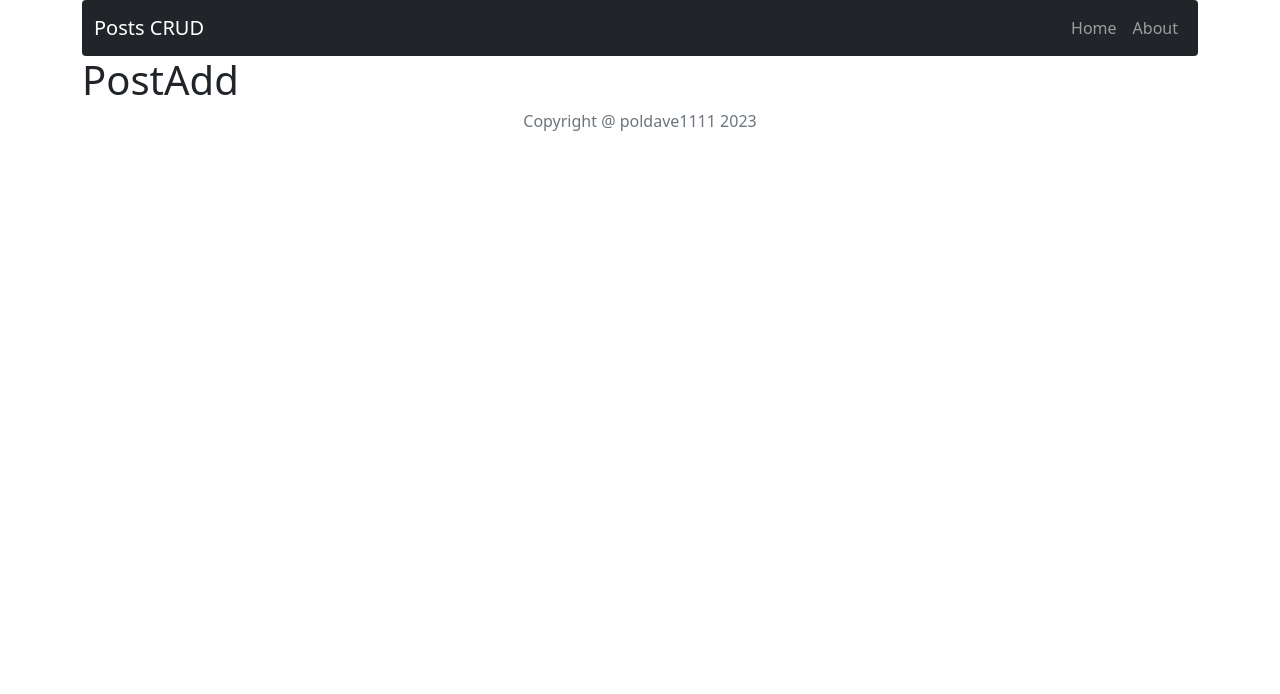
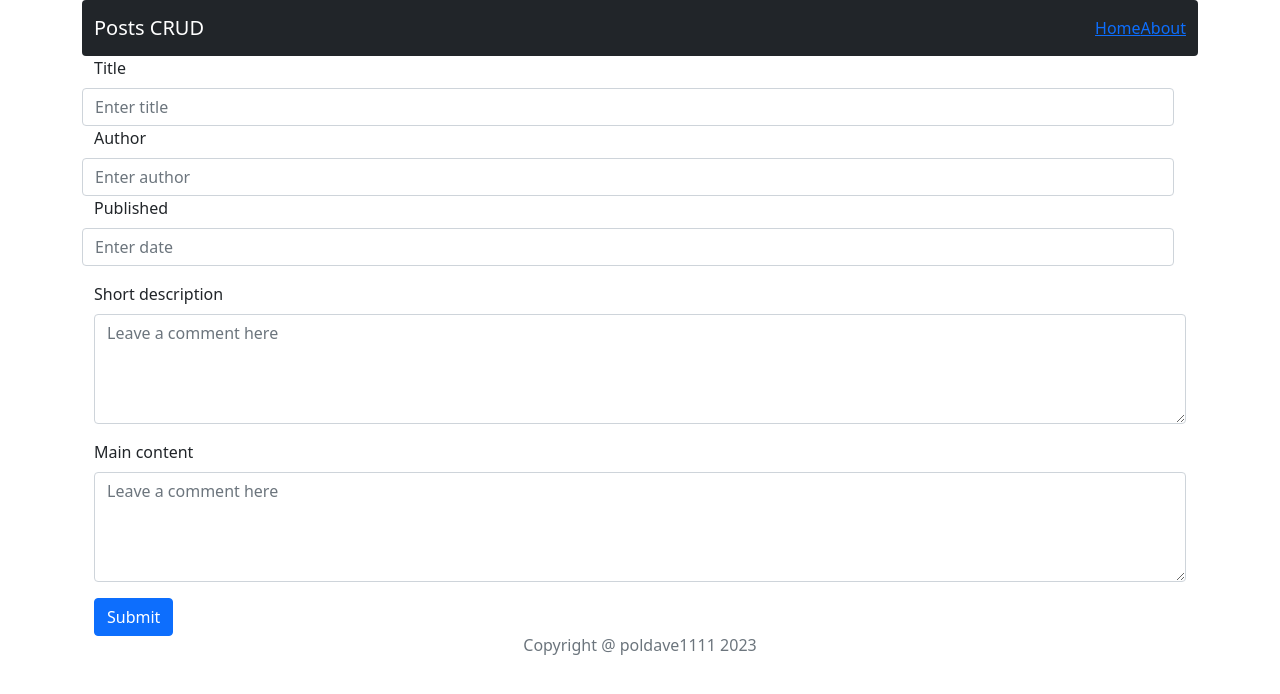
Before and after one commit to poldave111/crud-posts, a React (Create React App) app: page /post/add in a window 1280 px wide. Shown: the top 694 px of the page. Built offline with nearby package versions, Linux system fonts and the light colour scheme.

Commit message:
Add adding post works

```diff
--- a/package.json
+++ b/package.json
@@ -10,12 +10,14 @@
     "react": "^18.2.0",
     "react-bootstrap": "^2.8.0",
     "react-dom": "^18.2.0",
-    "react-redux": "^8.1.2",
-    "react-router-dom": "^6.15.0",
+    "react-redux": "^8.1.3",
+    "react-router": "^6.18.0",
+    "react-router-dom": "^6.18.0",
     "react-scripts": "5.0.1",
     "redux": "^4.1.2",
     "redux-devtools-extension": "^2.13.9",
     "sass": "^1.65.1",
+    "shortid": "^2.2.16",
     "web-vitals": "^2.1.4"
   },
   "scripts": {
--- /dev/null
+++ b/src/components/common/AddPostForm/AddPostForm.js
@@ -0,0 +1,83 @@
+import React, {useState, useEffect} from 'react';
+import { Form, Container, Row, Col, Button } from 'react-bootstrap';
+import { useSelector, useDispatch} from "react-redux";
+import shortid from 'shortid';
+import { addPost } from '../../../redux/postsRedux';
+import { useNavigate } from 'react-router-dom';
+
+const AddPostForm = props => {
+    const dispatch = useDispatch();
+    const navigate = useNavigate();
+    // State to hold form data
+    const [formData, setFormData] = useState({
+        title: '',
+        author: '',
+        publishedDate: '',
+        shortDescription: '',
+        content: '',
+    });
+
+    const handleChange = (e) => {
+        // const key = e.target.name;
+        // const value = e.target.value;
+        const {name, value} = e.target;
+        setFormData({...formData, [name]: value });
+    }
+
+    useEffect(() => {
+        console.log(formData)
+    }
+    ,[formData]);
+
+    const handleSubmit = (e) => {
+        e.preventDefault();
+        console.log('target', e.target);
+        dispatch(addPost({...formData, id: shortid()}));
+        navigate("/");
+    }
+
+    return (
+        <Container>
+            <Form onSubmit={handleSubmit}>
+                {/* Single-line fields */}
+                <Row className="mb-3">
+                    <Form.Group as={Row} controlId="field1">
+                        <Form.Label>Title</Form.Label>
+                        <Form.Control type="text" placeholder="Enter title" name="title" onChange={handleChange} />
+                    </Form.Group>
+
+                    <Form.Group as={Row} controlId="field2">
+                        <Form.Label>Author</Form.Label>
+                        <Form.Control type="text" placeholder="Enter author" name="author" onChange={handleChange} />
+                    </Form.Group>
+
+                    <Form.Group as={Row} controlId="field3">
+                        <Form.Label>Published</Form.Label>
+                        <Form.Control type="text" placeholder="Enter date" name="publishedDate" onChange={handleChange} />
+                    </Form.Group>
+                </Row>
+
+                {/* Larger fields */}
+                <Row className="mb-3">
+                    <Form.Group as={Col} controlId="largerField1">
+                        <Form.Label>Short description</Form.Label>
+                        <Form.Control as="textarea" rows={4} placeholder="Leave a comment here" name="shortDescription" onChange={handleChange} />
+                    </Form.Group>
+                </Row>
+
+                <Row className="mb-3">
+                    <Form.Group as={Col} controlId="largerField2">
+                        <Form.Label>Main content</Form.Label>
+                        <Form.Control as="textarea" rows={4} placeholder="Leave a comment here" name="content" onChange={handleChange} />
+                    </Form.Group>
+                </Row>
+
+                <Button variant="primary" type="submit">
+                    Submit
+                </Button>
+            </Form>
+        </Container>
+    );
+}
+
+export default AddPostForm;
--- /dev/null
+++ b/src/components/common/Modal/Modal.js
@@ -0,0 +1,28 @@
+import Button from 'react-bootstrap/Button';
+import Modal from 'react-bootstrap/Modal';
+
+function ModalPost() {
+  return (
+    <div
+      className="modal show"
+      style={{ display: 'block', position: 'initial' }}
+    >
+      <Modal.Dialog>
+        <Modal.Header closeButton>
+          <Modal.Title>Modal title</Modal.Title>
+        </Modal.Header>
+
+        <Modal.Body>
+          <p>Modal body text goes here.</p>
+        </Modal.Body>
+
+        <Modal.Footer>
+          <Button variant="secondary">Close</Button>
+          <Button variant="primary">Save changes</Button>
+        </Modal.Footer>
+      </Modal.Dialog>
+    </div>
+  );
+}
+
+export default ModalPost;
--- a/src/components/features/PostAdd/PostAdd.js
+++ b/src/components/features/PostAdd/PostAdd.js
@@ -1,11 +1,11 @@
 import React from 'react';
-
+import AddPostForm from '../../common/AddPostForm/AddPostForm';
 import { useSelector } from "react-redux";
 
 const PostAdd = props => {
 
     return (
-        <h1>PostAdd</h1>
+        <AddPostForm />
     );
   }
 
--- a/src/components/pages/Post/Post.js
+++ b/src/components/pages/Post/Post.js
@@ -1,16 +1,60 @@
-import React from 'react';
+import React, { useState } from 'react';
 import { useParams, Navigate } from 'react-router';
-import { useSelector } from "react-redux";
+import { useSelector, useDispatch } from "react-redux";
 import { getPostById } from "../../../redux/postsRedux";
+import { deleteCard } from '../../../redux/postsRedux';
+import { Button, Container, Modal } from 'react-bootstrap';
+import styles from './Post.module.scss';
+import ModalPost from '../../common/Modal/Modal';
 
 const Post = props => {
     const { id } = useParams();
+    const dispatch = useDispatch();
     const postData = useSelector(state => getPostById(state, id)); // musi nazywać się tak samo jak w route w App.js, czyli tutaj po prostu - id
+    const [showModal, setShowModal] = useState(false);
 
-    if(!postData) return <Navigate to="/" />
-    return (
-        <h1>Post</h1>
+    const handleDeleteButton = () => {
+        setShowModal(true);
+        dispatch(deleteCard(id));
+
+    }
+
+    const handleCloseModal = () => {
+        setShowModal(false);
+    }
+
+    if (!postData) return <Navigate to="/" />
+    else return (
+        <Container>
+            {showModal && <div
+                className="modal show"
+                style={{ display: 'block', position: 'initial' }}
+            >
+                <Modal show={showModal} onHide={handleCloseModal}>
+                    <Modal.Header closeButton>
+                        <Modal.Title>Modal title</Modal.Title>
+                    </Modal.Header>
+                    <Modal.Body>
+                        <p>Modal body text goes here.</p>
+                    </Modal.Body>
+                    <Modal.Footer>
+                        <Button variant="danger" onClick={handleCloseModal}>Delete</Button>
+                        <Button variant="secondary" onClick={handleCloseModal}>Cancel</Button>
+                    </Modal.Footer>
+                </Modal>
+            </div>}
+            <div className={styles.titleSection}>
+                <div><h1>{postData.title}</h1></div>
+                <div>
+                    <Button variant="outline-info">Edit</Button>{' '}
+                    <Button variant="outline-danger" onClick={handleDeleteButton}>Delete</Button>{' '}
+                </div>
+            </div>
+            <div><strong>Author: </strong>{postData.author}</div>
+            <div><strong>Published: </strong>{postData.publishedDate}</div>
+            <div>{postData.content}</div>
+        </Container>
     );
-  }
+}
 
-  export default Post;
+export default Post;
--- /dev/null
+++ b/src/components/pages/Post/Post.module.scss
@@ -0,0 +1,5 @@
+.titleSection {
+    display: flex;
+    justify-content: space-between;
+    padding-top: 40px;
+}
--- a/src/components/pages/Posts/Posts.js
+++ b/src/components/pages/Posts/Posts.js
@@ -17,7 +17,7 @@ const Posts = props => {
                 </Col>
                 <Col>
                     <Link key={props.id} to="/post/add" >
-                        <Button variant="primary">Read more</Button>
+                        <Button variant="outline-info">Add Post</Button>{' '}
                     </Link>
                     {/* <Nav.Link as={NavLink} to="/post/add"><Button variant="outline-dark">Add Post</Button></Nav.Link> */}
                 </Col>
--- a/src/components/views/NavBar/NavBar.js
+++ b/src/components/views/NavBar/NavBar.js
@@ -23,8 +23,8 @@ function NavBar() {
 
                     {/* Right Section - Home and About Links */}
                     <Nav className="ml-auto">
-                        <Nav.Link as={NavLink} to="/">Home</Nav.Link>
-                        <Nav.Link as={NavLink} to="/post/about">About</Nav.Link>
+                        <NavLink to="/" className={({ isActive }) => isActive ? styles.isActive : undefined}>Home</NavLink>
+                        <NavLink to="/post/about" className={({ isActive }) => isActive ? styles.isActive : undefined}>About</NavLink>
                     </Nav>
                 </Navbar.Collapse>
             </Container>
--- a/src/redux/postsRedux.js
+++ b/src/redux/postsRedux.js
@@ -1,11 +1,22 @@
+import shortid from 'shortid';
+
 // selectors
 export const getPostById = ({ posts }, postId) => posts.find(post => post.id == postId);
 // actions
 const createActionName = actionName => `app/posts/${actionName}`;
+const DELETE_CARD = createActionName('DELETE_CARD');
+const ADD_POST = createActionName('ADD_POST');
 
 // action creators
+export const deleteCard = payload => ({ type: DELETE_CARD, payload});
+export const addPost = payload => ({ type: ADD_POST, payload});
+
 const postsReducer = (statePart = [], action) => {
     switch (action.type) {
+        case DELETE_CARD:
+            return statePart.filter((post) => post.id !== action.payload);
+        case ADD_POST:
+            return [...statePart, action.payload];
         default:
             return statePart;
     };
```
Also changed, not shown: 1 other file (tests, documents, lock files or other folders).
